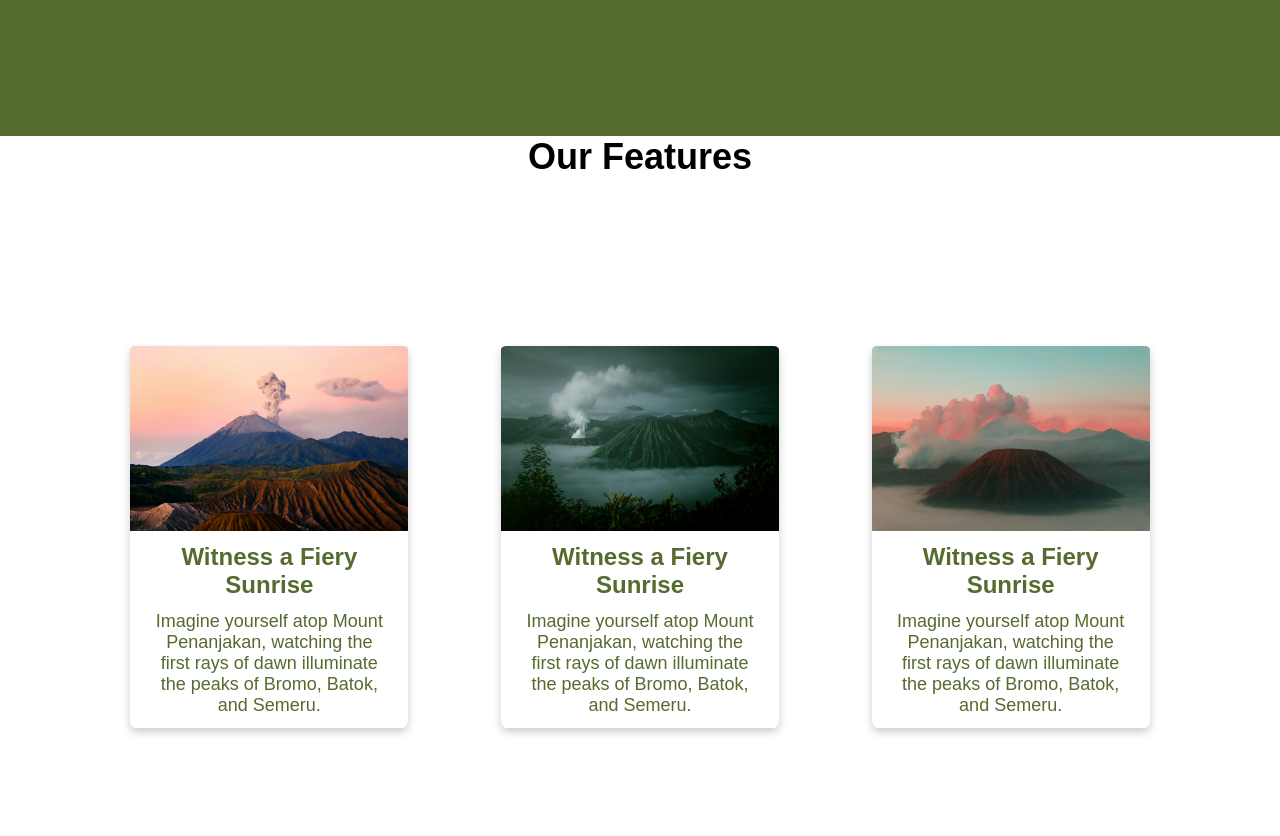
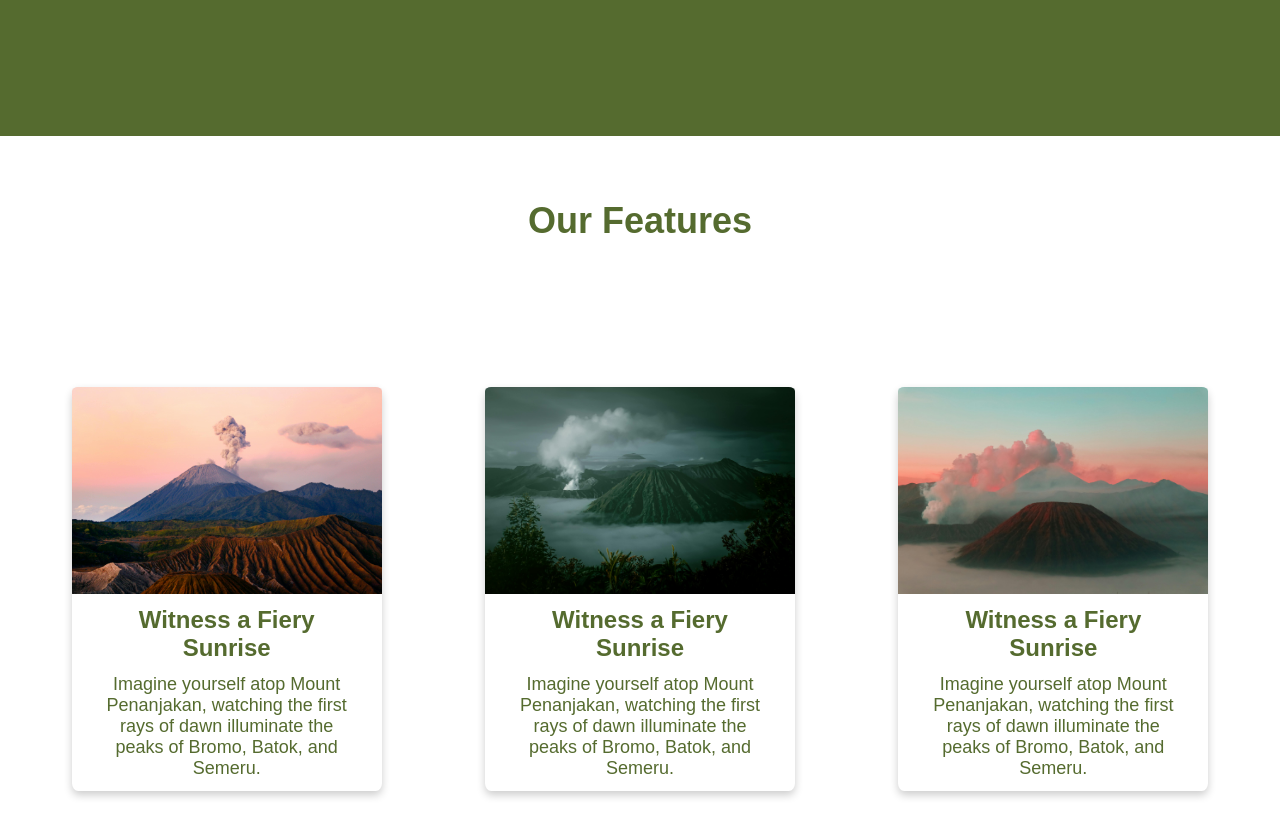
Before and after one commit to nnddzz/odin-landing-page, a plain HTML site: page index.html in a window 1280 px wide. Shown: the part 700-1536 px from the top of the page. Drawn offline with Linux system fonts and the light colour scheme.

Commit message:
finish section feature

```diff
--- a/css/styles.css
+++ b/css/styles.css
@@ -23,8 +23,7 @@ body {
   padding: 3vh 0;
 }
 
-.hero-section,
-.feature-section {
+.hero-section {
   height: 95vh;
   display: flex;
   align-items: center;
@@ -33,6 +32,15 @@ body {
 
 .feature-section {
   flex-direction: column;
+  display: flex;
+  align-items: center;
+  justify-content: space-between;
+  height: 100vh;
+}
+
+.feature-section h2 {
+  margin-top: 5%;
+  color: darkolivegreen;
 }
 
 .nav-container,
@@ -92,7 +100,7 @@ a:visited:not(.link-logo) {
 
 .feature-container {
   flex: 1;
-  max-width: 90vw;
+  max-width: 90 vw;
   display: flex;
   justify-content: space-around;
   align-items: center;
```
